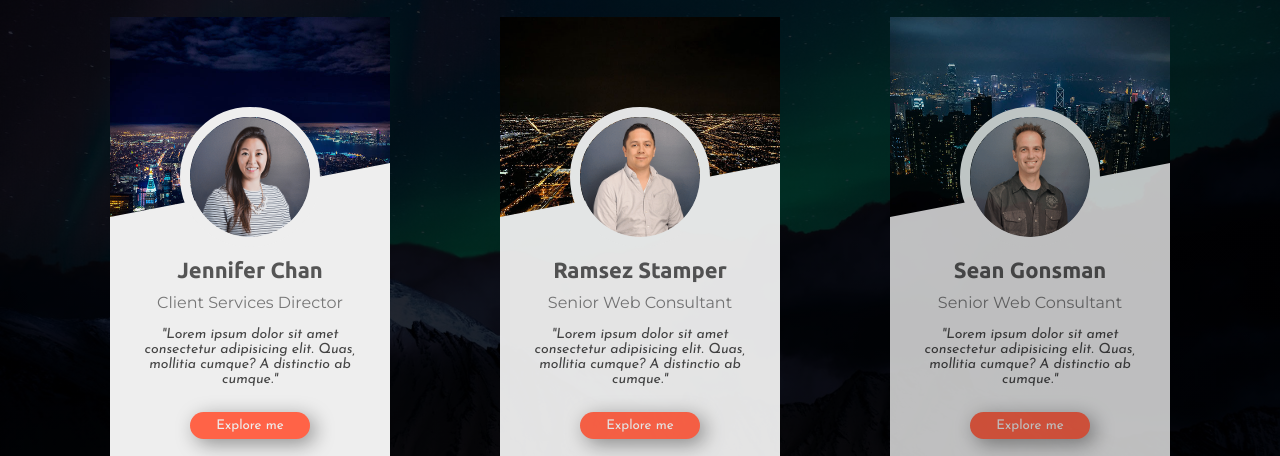
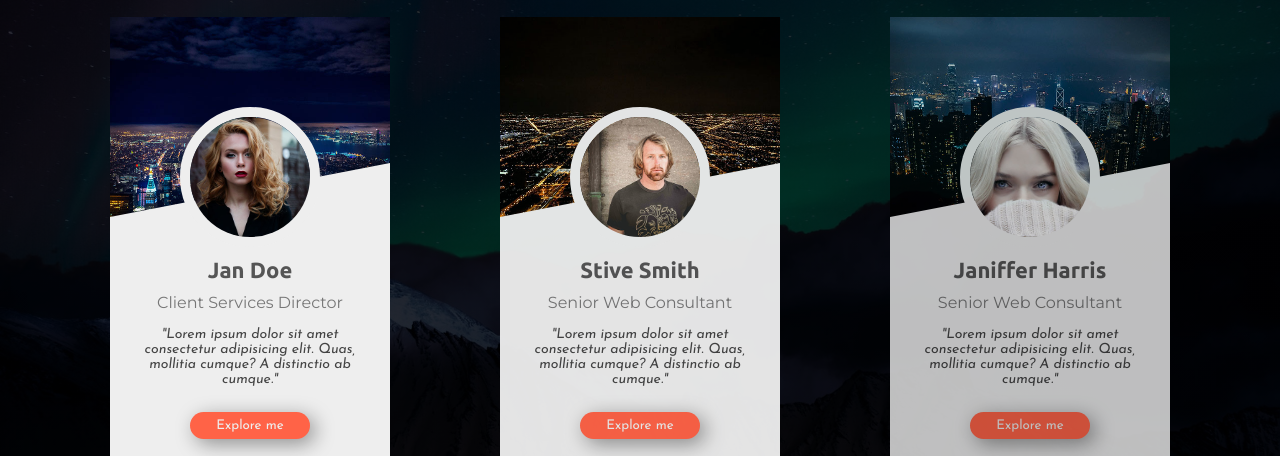
Before and after one commit to ravinwashere/30-days-of-css, a plain HTML site: page profileCards/index.html in a window 1280 px wide. Shown: the part 239-695 px from the top of the page. Drawn offline with Linux system fonts and the light colour scheme.

Commit message:
image update

```diff
--- a/profileCards/index.html
+++ b/profileCards/index.html
@@ -17,8 +17,8 @@
          <!--profile card -->
          <div class="card">
             <img src="images/img-top1.jpeg" class="image-top">
-            <img src="images/jen02.png" class="profile-image">
-            <h1 class="fullname">Jennifer Chan</h1>
+            <img src="images/img1.jpeg" class="profile-image">
+            <h1 class="fullname">Jan Doe</h1>
             <p class="job">Client Services Director</p>
             <p class="about-me">"Lorem ipsum dolor sit amet consectetur adipisicing elit. Quas, mollitia cumque? A distinctio ab cumque."</p>
             <button  type="button">Explore me</button>
@@ -32,8 +32,8 @@
 
          <div class="card">
             <img src="images/img-top2.jpeg" class="image-top">
-            <img src="images/ramsez.png" class="profile-image">
-            <h1 class="fullname">Ramsez Stamper</h1>
+            <img src="images/img2.jpeg" class="profile-image">
+            <h1 class="fullname">Stive Smith</h1>
             <p class="job">Senior Web Consultant</p>
             <p class="about-me">"Lorem ipsum dolor sit amet consectetur adipisicing elit. Quas, mollitia cumque? A distinctio ab cumque."</p>
             <button  type="button">Explore me</button>
@@ -47,8 +47,8 @@
 
          <div class="card">
             <img src="images/img-top3.jpeg" class="image-top">
-            <img src="images/sean.png" class="profile-image">
-            <h1 class="fullname">Sean Gonsman</h1>
+            <img src="images/img3.jpeg" class="profile-image">
+            <h1 class="fullname">Janiffer Harris</h1>
             <p class="job">Senior Web Consultant</p>
             <p class="about-me">"Lorem ipsum dolor sit amet consectetur adipisicing elit. Quas, mollitia cumque? A distinctio ab cumque."</p>
             <button  type="button">Explore me</button>
```
Also changed, not shown: profileCards/images/img1.jpeg (added), profileCards/images/img2.jpeg (added), profileCards/images/img3.jpeg (added).
